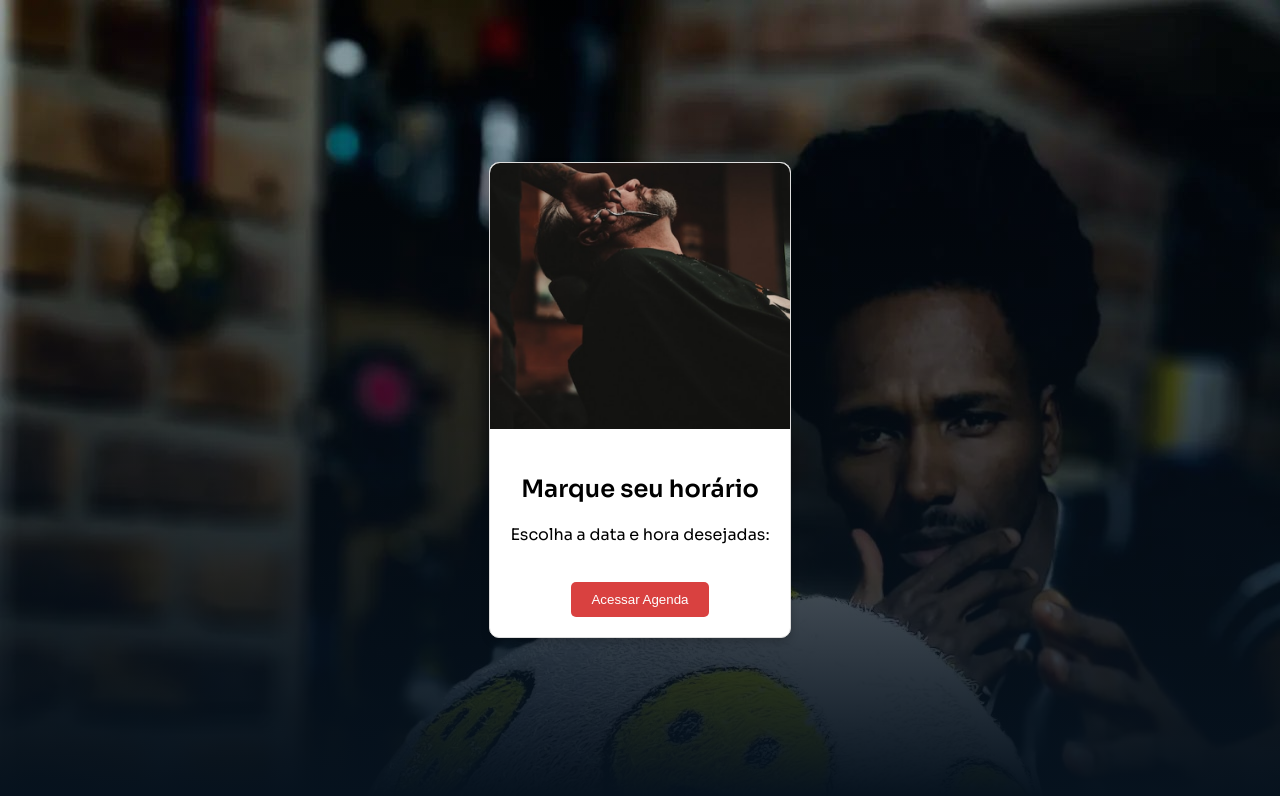
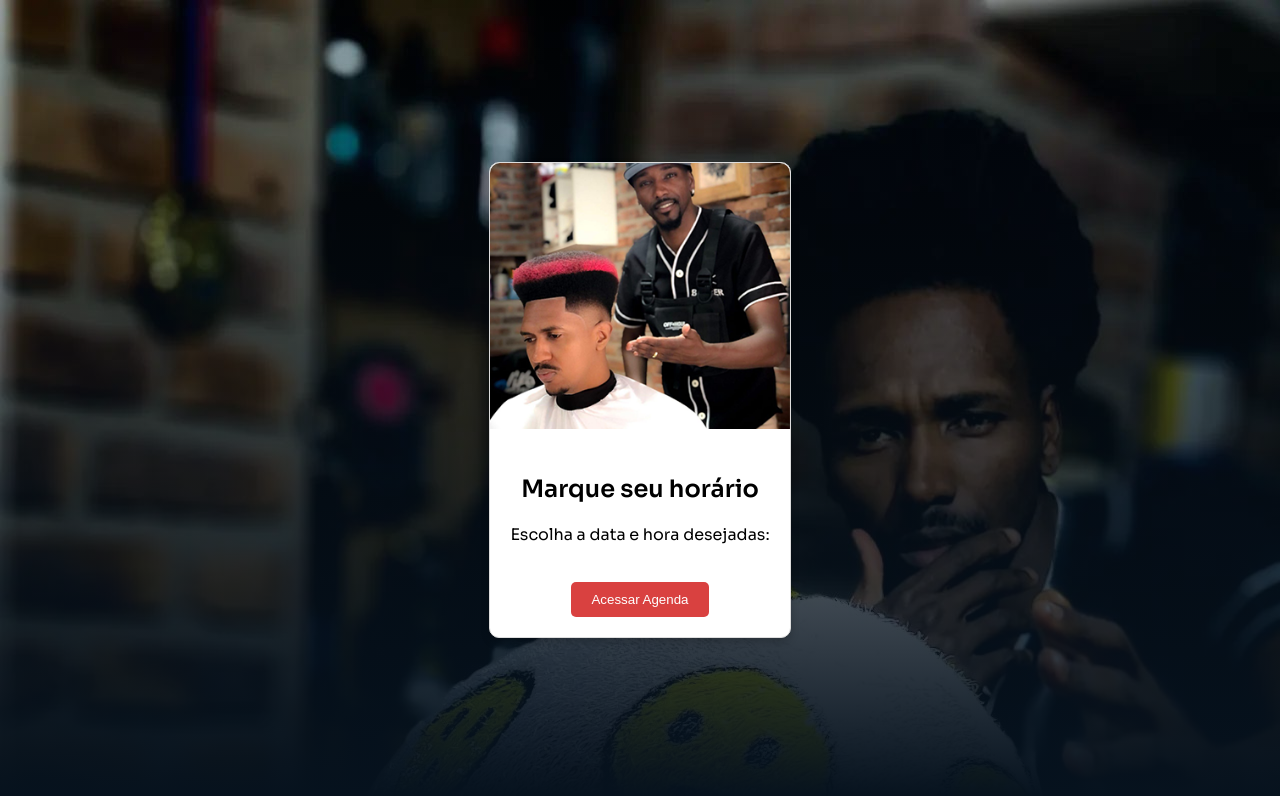
Before and after one commit to LuizFernandoFerri/Barbearia-D-Cortes, a plain HTML site: page pages/agendamento.html in a window 1280 px wide. Drawn offline with Linux system fonts and the light colour scheme.

Commit message:
atualizando-agendamento

```diff
--- a/pages/agendamento.html
+++ b/pages/agendamento.html
@@ -18,7 +18,7 @@
 
 <body>
   <div class="card">
-    <img class="card-image" src="/assets/corte2.png" alt="Imagem de Exemplo">
+    <img class="card-image" src="/assets/lf.png" alt="Imagem de Exemplo">
     <div class="card-content">
       <h2>Marque seu horário</h2>
       <p>Escolha a data e hora desejadas:</p>
```
Also changed, not shown: assets/lf.png (added).
